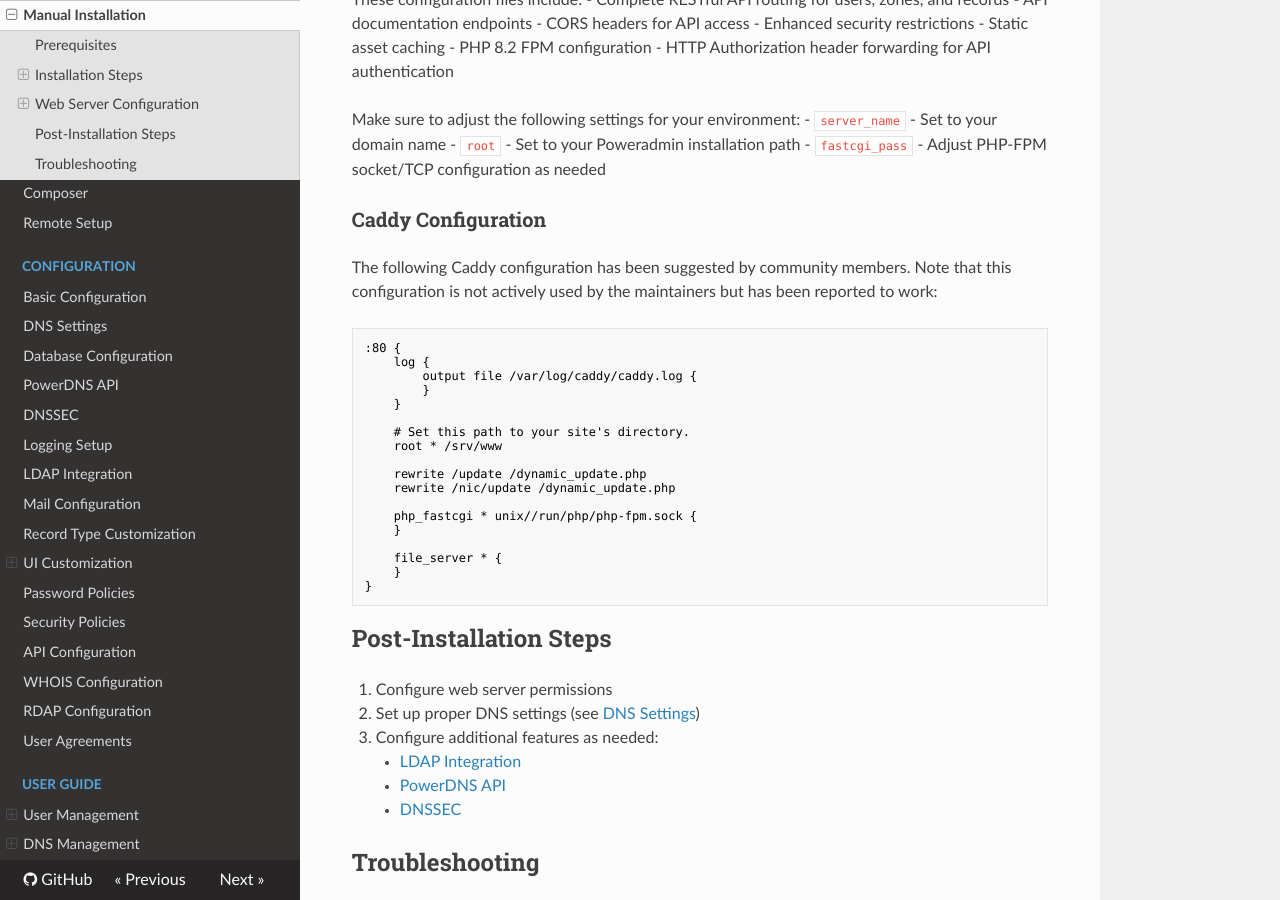
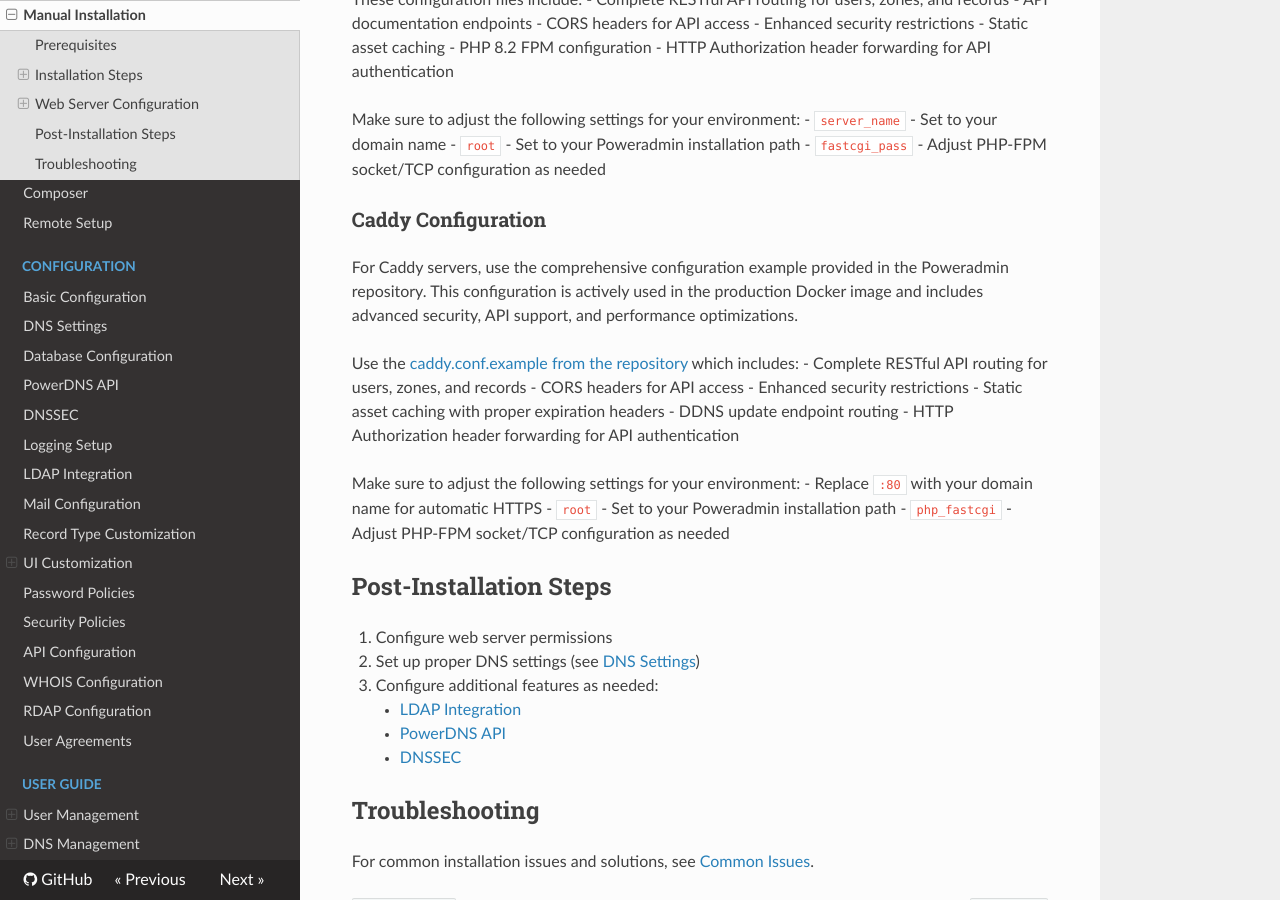
Before and after one commit to poweradmin/poweradmin-docs, an MkDocs documentation site: the page built from docs/installation/manual.md, in a window 1280 px wide and 900 px high, scrolled down 3646 px. Built offline with MkDocs 1.6.1, drawn with Linux system fonts in a browser that asks for light colours; nearby versions of some CDN libraries.

Commit message:
docs: update config for caddy

````diff
--- a/docs/installation/manual.md
+++ b/docs/installation/manual.md
@@ -176,28 +176,20 @@
 - `fastcgi_pass` - Adjust PHP-FPM socket/TCP configuration as needed
 
 ### Caddy Configuration
-The following Caddy configuration has been suggested by community members. Note that this configuration is not actively used by the maintainers but has been reported to work:
+For Caddy servers, use the comprehensive configuration example provided in the Poweradmin repository. This configuration is actively used in the production Docker image and includes advanced security, API support, and performance optimizations.
 
-```caddy
-:80 {
-    log {
-        output file /var/log/caddy/caddy.log {
-        }
-    }
+Use the [caddy.conf.example from the repository](https://github.com/poweradmin/poweradmin/blob/master/caddy.conf.example) which includes:
+- Complete RESTful API routing for users, zones, and records
+- CORS headers for API access
+- Enhanced security restrictions
+- Static asset caching with proper expiration headers
+- DDNS update endpoint routing
+- HTTP Authorization header forwarding for API authentication
 
-    # Set this path to your site's directory.
-    root * /srv/www
-
-    rewrite /update /dynamic_update.php
-    rewrite /nic/update /dynamic_update.php
-
-    php_fastcgi * unix//run/php/php-fpm.sock {
-    }
-
-    file_server * {
-    }
-}
-```
+Make sure to adjust the following settings for your environment:
+- Replace `:80` with your domain name for automatic HTTPS
+- `root` - Set to your Poweradmin installation path
+- `php_fastcgi` - Adjust PHP-FPM socket/TCP configuration as needed
 
 ## Post-Installation Steps
 
````
